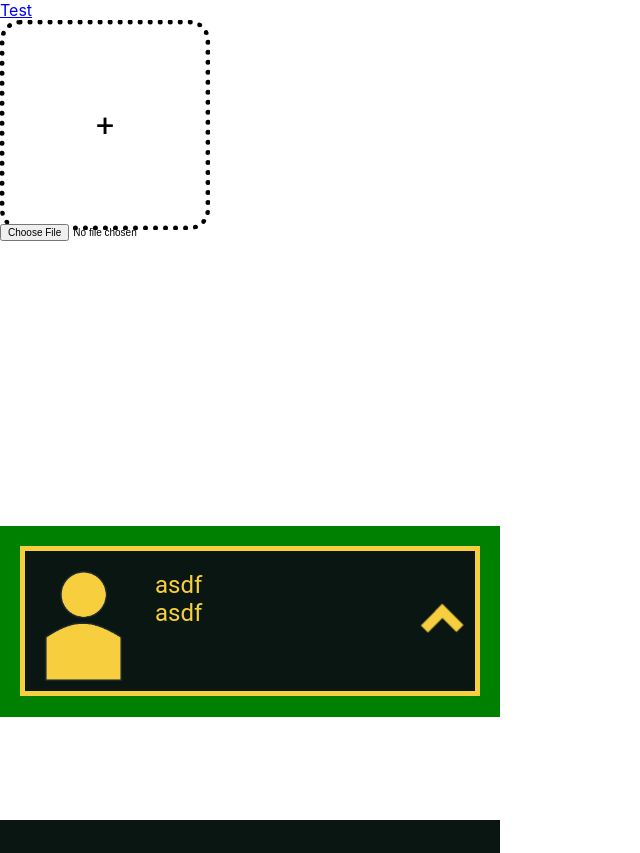
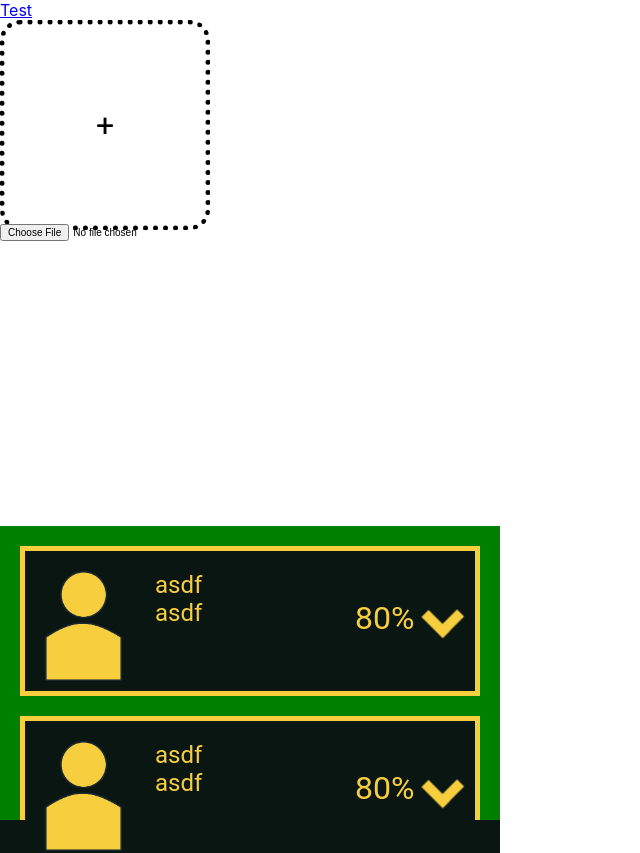
Before and after one commit to devteamepic/frontend, a React (Create React App) app: page /test in a window 1280 px wide. Shown: the top 853 px of the page, without its empty margins (0-640 px from the left). Built offline with nearby package versions, Linux system fonts and the light colour scheme.

Commit message:
percentage

```diff
--- a/src/components/core/atoms/Icon/Icon.js
+++ b/src/components/core/atoms/Icon/Icon.js
@@ -15,8 +15,6 @@ const Icon = ({ icon, heightParam, widthParam, degree, ...props }) => {
         file: fileIcon,
         person: profIcon
     })
-
-    console.log(rotateDegree)
 
     useEffect(() => {
         setRotateDegree(degree)
--- a/src/components/core/molecules/ProfItem/ProfItem.js
+++ b/src/components/core/molecules/ProfItem/ProfItem.js
@@ -3,20 +3,19 @@ import ProfItemStyled from '../../../styled/molecules/profItemStyled'
 import colorScheme from '../../../../misc/colorScheme'
 import Icon from '../../atoms/Icon/Icon'
 import Text from '../../atoms/Text/Text'
-import { removeFileAction } from '../../../../redux/actions/addFileAction'
 import { connect } from 'react-redux'
 
 const ProfItem = ({ fileObject, dispatch, ...props }) => {
-  const [file] = useState(fileObject)
     const [isUpsideDown, setIsUpsideDown] = useState(false)
 
-  const handleClick = () => {
-      setIsUpsideDown(!isUpsideDown)
-  }
+    const handleClick = () => {
+        setIsUpsideDown(!isUpsideDown)
+    }
 
     return (
         <ProfItemStyled
           colorScheme = { colorScheme }
+          shouldExpand = { isUpsideDown }
         >
           <Icon
             heightParam = '110px'
@@ -35,6 +34,15 @@ const ProfItem = ({ fileObject, dispatch, ...props }) => {
               asdf
             </Text>
           </div>
+          <div
+            style = {{ paddingTop: '55%' }}
+          >
+            <Text
+              size = 'large'
+            >
+              80%
+            </Text>
+          </div>
           <button
             onClick = { handleClick }
             style = {{
@@ -43,13 +51,13 @@ const ProfItem = ({ fileObject, dispatch, ...props }) => {
               background: 'none',
               width: '50px',
               height: '50px',
-              margin: isUpsideDown ? '25px 0 0 25px' : '0 0 0 25px',
+              margin: isUpsideDown ? '0 0 0 25px' : '25px  0 0 25px',
               padding: '0',
               transform: 'translateY(25%) translateX(-25%)'
             }}
           >
             <Icon
-              degree = { isUpsideDown ? '0' : '180' }
+              degree = { isUpsideDown ? '180' : '0' }
               heightParam = '50px'
               widthParam = '50px'
               icon = 'v'
--- a/src/components/core/test.js
+++ b/src/components/core/test.js
@@ -26,6 +26,8 @@ const Test = ({ files, concern, dispatch, ...props }) => {
           />
           <ul style={{ listStyleType: 'none', width: '500px', backgroundColor: 'green', margin: '0', padding: '20px 0 1px 0', boxSizing: 'border-box', minHeight: '100px' }}>
             <ProfItem/>
+            <ProfItem/>
+            <ProfItem/>
           </ul>
         </div>
     )
--- a/src/components/styled/atoms/iconStyled.js
+++ b/src/components/styled/atoms/iconStyled.js
@@ -5,4 +5,5 @@ height: ${ props => props.height };
 width: ${ props => props.width};
 transform: rotate(${ props => props.rotateDegree }deg);
 `
+
 export default IconStyled
--- a/src/components/styled/molecules/profItemStyled.js
+++ b/src/components/styled/molecules/profItemStyled.js
@@ -1,4 +1,8 @@
 import styled from 'styled-components'
+
+const additionalStyles = `
+height: 350px;
+`
 
 const ProfItemStyled = styled.li`
 height: 150px;
@@ -9,7 +13,8 @@ margin: 0 20px 20px 20px;
 padding: 20px 20px 0 20px;
 box-sizing: border-box;
 display: grid;
-grid-template-columns: 110px 250px auto;
+grid-template-columns: 110px 200px 50px auto;
+${ props => props.shouldExpand && additionalStyles }
 `
 
 export default ProfItemStyled
```
